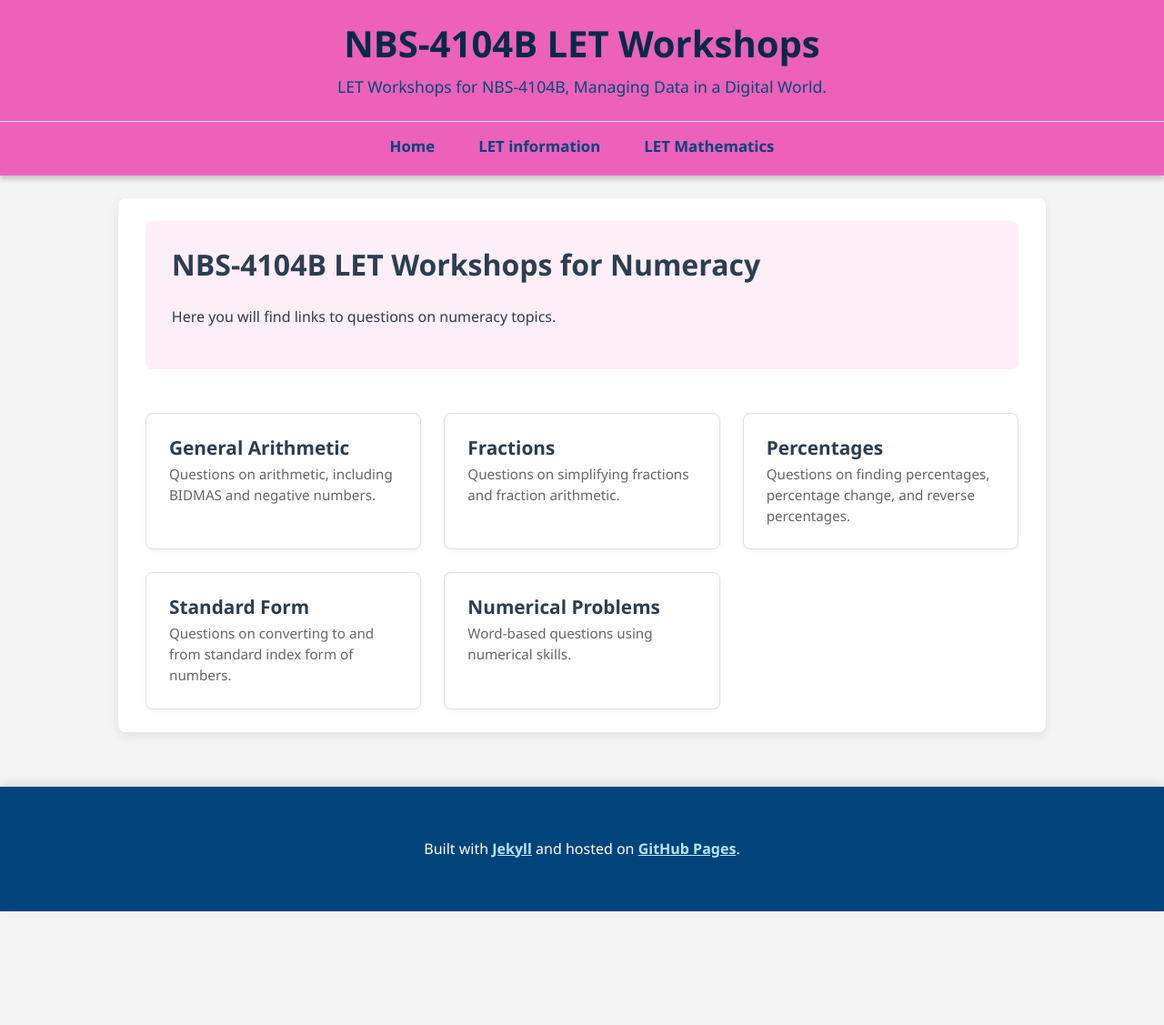
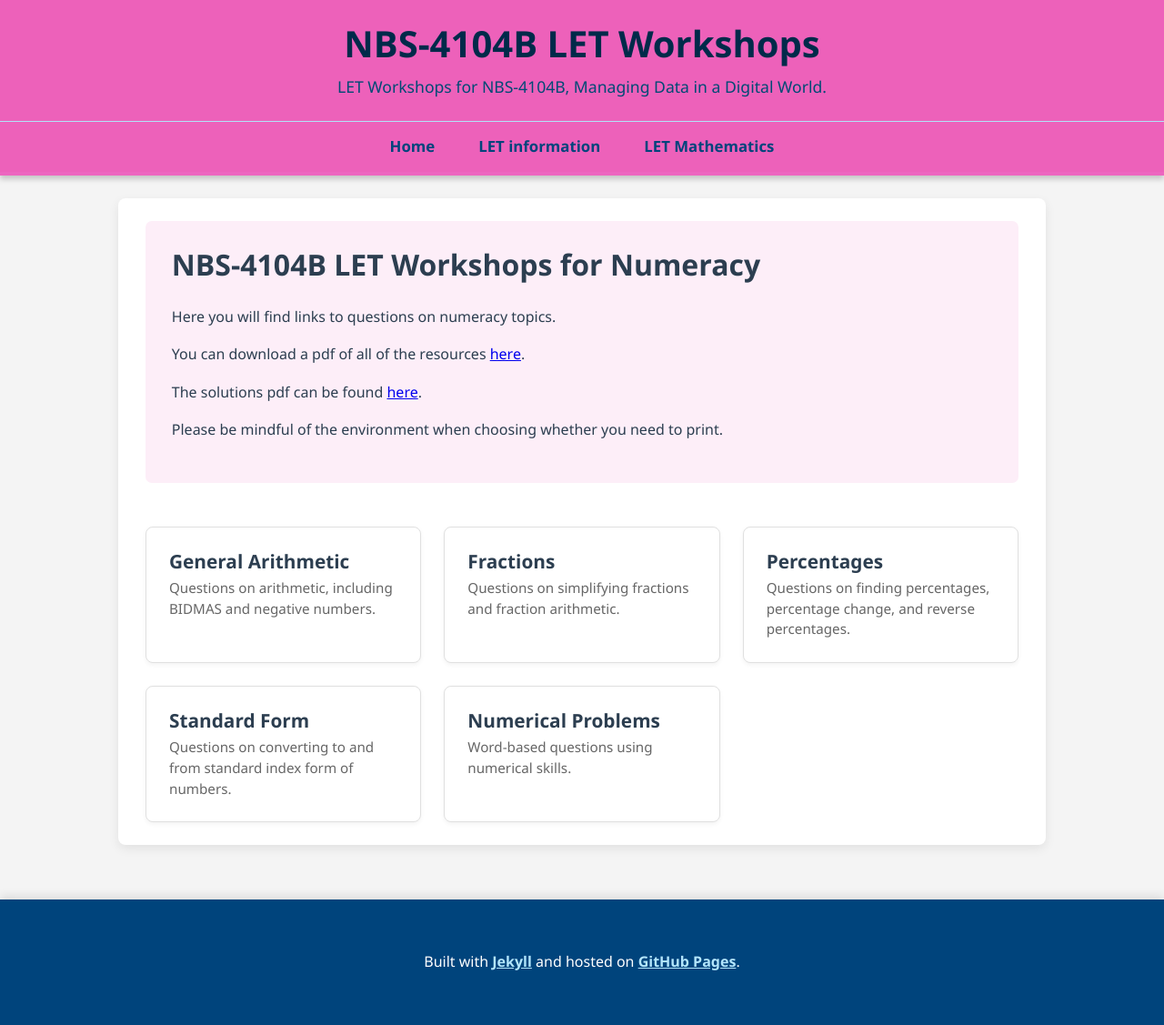
Before and after one commit to probe973/nbs-4104b, a Jekyll site: the page built from numeracy/index.md, in a window 1280 px wide. Shown: the whole page at 91% size. Built offline with Jekyll 4.4.1, drawn with Linux system fonts in a browser that asks for light colours; before the commit the page ends 1002 px from its top, so only the background shows below that.

Commit message:
Update index.md

```diff
--- a/numeracy/index.md
+++ b/numeracy/index.md
@@ -8,6 +8,11 @@
 
 Here you will find links to questions on numeracy topics.
 
+You can download a pdf of all of the resources <a href="{{ "/assets/pdf/Numeracy.pdf" | relative_url }}" target="_blank">here</a>.
+
+The solutions pdf can be found <a href="{{ "/assets/pdf/Numeracy_solutions.pdf" | relative_url }}" target="_blank">here</a>.
+
+Please be mindful of the environment when choosing whether you need to print.
 </div>
 
 <div class="card-menu">
```
